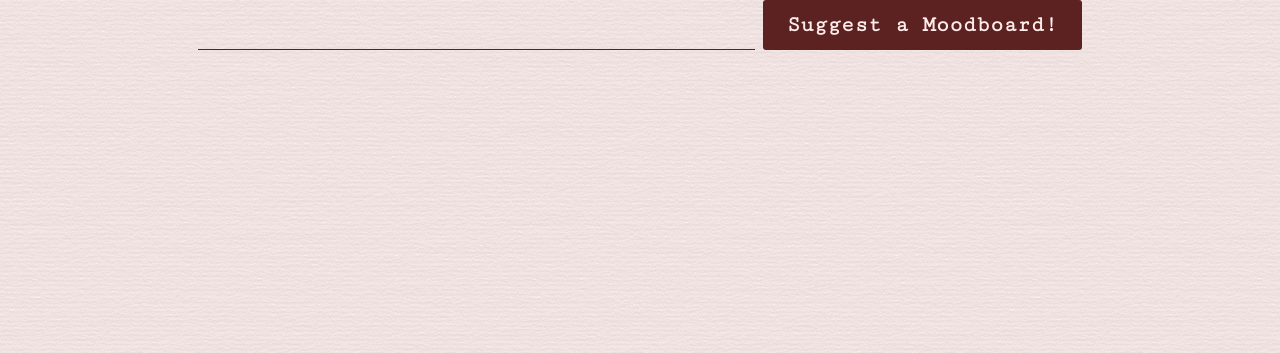
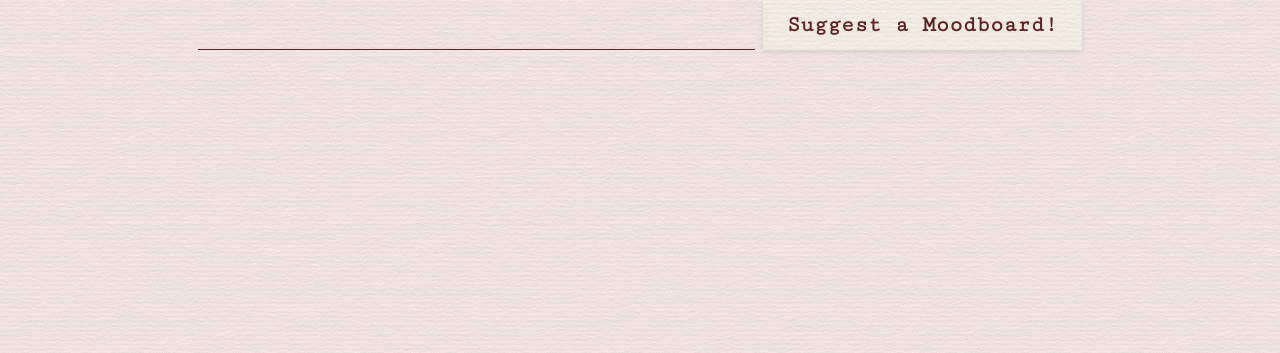
Before and after one commit to vabaimova/what-s-the-vibe, a website: page public/index.html in a window 1280 px wide. Shown: the part 447-800 px from the top of the page. Drawn offline with Linux system fonts and the light colour scheme.

Commit message:
updated the look of the button

```diff
--- a/public/style.css
+++ b/public/style.css
@@ -29,6 +29,7 @@
   --paper-bg-color: #ffedeb;
   --paper-bg-image: url('assets/paper.png');
   --ink-color: #5c2121;
+  --button-paper-color: #fff7eb; /* A distinct, aged paper color for the button */
 }
 
 
@@ -128,21 +129,35 @@ main {
 }
 
 button {
+    position: relative; /* Needed to position the ::before pseudo-element */
     padding: 0.8rem 1.5rem;
     font-family: "CutiveMono", cursive;
     font-size: 1.4rem; /* Increased size for script font legibility */
-    font-weight: bold; /* Changed from bold for a softer look */
-    color: var(--paper-bg-color); /* Use paper color for text */
-    background-color: var(--ink-color); /* Use ink color for background */
+    font-weight: bold; /* Make text bolder for filter visibility */
+    color: var(--ink-color); /* Use ink color for text */
+    background: none; /* Remove background from the button itself */
     border: none;
-    border-radius: 3px; /* Soften the edges slightly */
     cursor: pointer;
     transition: transform 0.2s ease, box-shadow 0.2s ease;
+    z-index: 1; /* Ensure button text is on top */
+    filter: url("assets/filters.svg#typewriter-ink"); /* Apply typewriter ink effect to the text */
+}
+
+button::before {
+    content: '';
+    position: absolute;
+    top: 0; left: 0; right: 0; bottom: 0;
+    background-color: var(--button-paper-color);
+    background-image: var(--paper-bg-image);
+    filter: url("assets/filters.svg#paper-tear");
+    box-shadow: 0 2px 5px rgba(0, 0, 0, 0.1);
+    z-index: -1; /* Place the paper background behind the text */
 }
 
 button:hover {
-    transform: translateY(-2px); /* Give a subtle lift on hover */
-    box-shadow: 0 4px 8px rgba(0, 0, 0, 0.15);
+    /* Enhance the lift and shadow on hover for a more dynamic feel */
+    transform: translateY(-3px);
+    box-shadow: 0 6px 12px rgba(0, 0, 0, 0.15); /* Apply shadow to the button container on hover */
 }
 
 /* Moodboard Grid */
@@ -158,7 +173,7 @@ button:hover {
     height: 100%;
     object-fit: cover;
     border-radius: 8px;
-    box-shadow: 0 4px 8px rgba(0,0,0,0.1);
+    box-shadow: 0 4px 8px rgba(0, 0, 0, 0.1);
     transition: transform 0.3s ease, box-shadow 0.3s ease;
     opacity: 0; /* Start transparent */
     animation: fadeIn 0.6s ease-out forwards; /* Apply fade-in animation */
@@ -166,7 +181,7 @@ button:hover {
 
 #moodboard img:hover {
     transform: scale(1.03);
-    box-shadow: 0 6px 12px rgba(0,0,0,0.2);
+    box-shadow: 0 6px 12px rgba(0, 0, 0, 0.2);
 }
 
 /* Image Sources Section */
@@ -176,6 +191,13 @@ button:hover {
     max-width: 800px;
     margin-left: auto;
     margin-right: auto;
+}
+
+#sources-section h2 {
+    color: var(--ink-color);
+    font-weight: bold;
+    font-size: 2rem; /* A suitable size for a sub-header */
+    filter: url("assets/filters.svg#typewriter-ink");
 }
 
 #source-list {
```
Also changed, not shown: public/assets/filters.svg.
